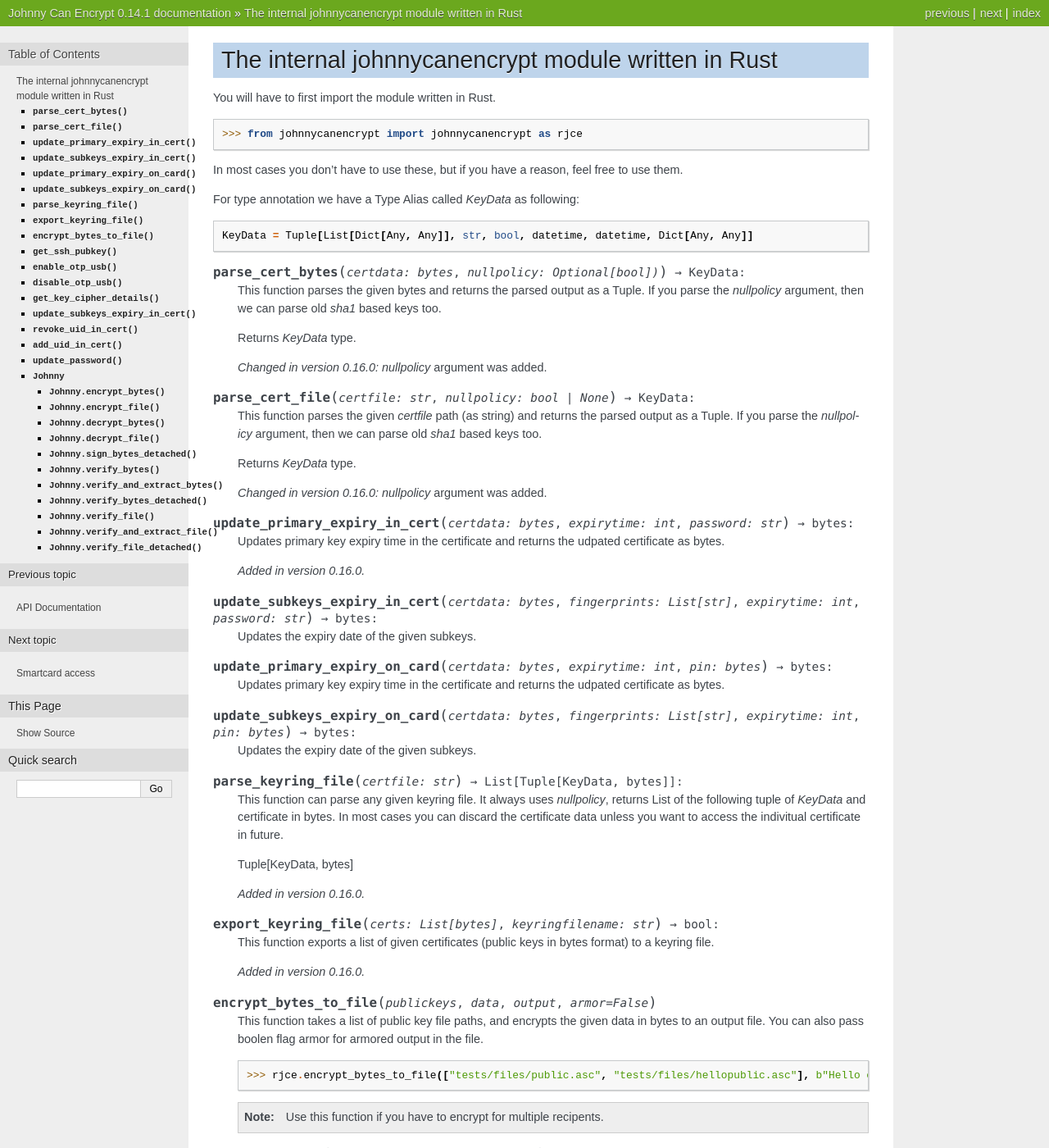
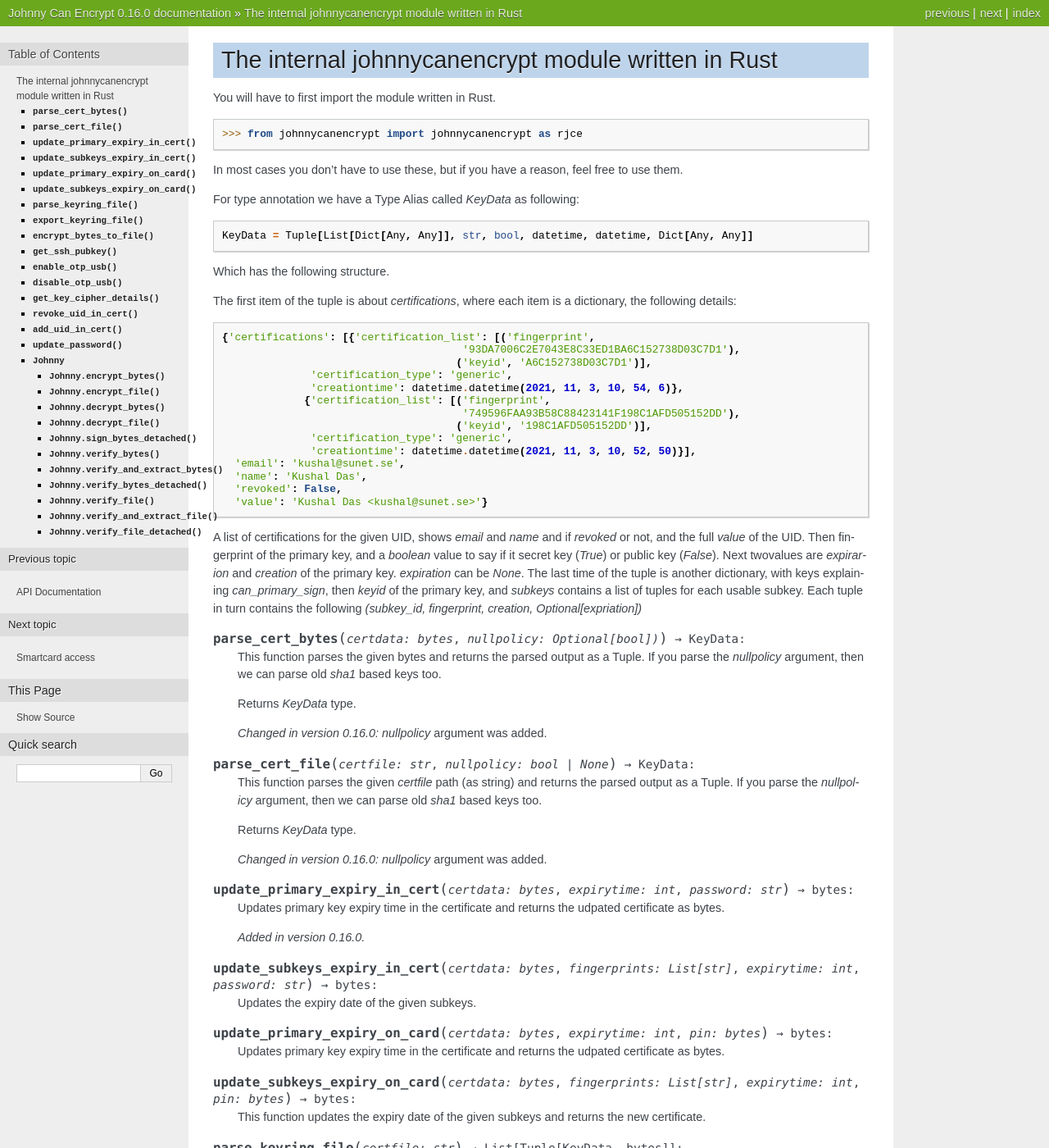
Before and after one commit to kushaldas/johnnycanencrypt, a Sphinx documentation site: the page built from docs/rustimplementation.rst, in a window 1280 px wide and 1400 px high. Shown: the whole window at 82% size. Built offline with Sphinx 7.4.7, drawn with Linux system fonts in a browser that asks for light colours; some of the changed text lies outside the part shown.

Commit message:
Updates rtfd documentation steps

```diff
--- a/docs/conf.py
+++ b/docs/conf.py
@@ -24,9 +24,9 @@
 author = 'Kushal Das'
 
 # The short X.Y version
-version = '0.14.1'
+version = '0.16.0'
 # The full version, including alpha/beta/rc tags
-release = '0.14.1'
+release = '0.16.0'
 
 
 # -- General configuration ---------------------------------------------------
@@ -58,7 +58,7 @@
 #
 # This is also used if you do content translation via gettext catalogs.
 # Usually you set "language" from the command line for these cases.
-language = None
+language = "en"
 
 # List of patterns, relative to source directory, that match files and
 # directories to ignore when looking for source files.
--- /dev/null
+++ b/docs/requirements.txt
@@ -0,0 +1 @@
+sphinx
--- a/docs/rustimplementation.rst
+++ b/docs/rustimplementation.rst
@@ -15,6 +15,38 @@
 
         KeyData = Tuple[List[Dict[Any, Any]], str, bool, datetime, datetime, Dict[Any, Any]]
 
+Which has the following structure.
+
+The first item of the tuple is about `certifications`, where each item is a dictionary, the following details:
+
+::
+
+         {'certifications': [{'certification_list': [('fingerprint',
+                                               '93DA7006C2E7043E8C33ED1BA6C152738D03C7D1'),
+                                              ('keyid', 'A6C152738D03C7D1')],
+                       'certification_type': 'generic',
+                       'creationtime': datetime.datetime(2021, 11, 3, 10, 54, 6)},
+                      {'certification_list': [('fingerprint',
+                                               '749596FAA93B58C88423141F198C1AFD505152DD'),
+                                              ('keyid', '198C1AFD505152DD')],
+                       'certification_type': 'generic',
+                       'creationtime': datetime.datetime(2021, 11, 3, 10, 52, 50)}],
+           'email': 'kushal@sunet.se',
+           'name': 'Kushal Das',
+           'revoked': False,
+           'value': 'Kushal Das <kushal@sunet.se>'}
+
+A list of certifications for the given UID, shows *email* and *name* and if
+*revoked* or not, and the full *value* of the UID. Then fingerprint of the
+primary key, and a *boolean* value to say if it secret key (`True`) or public
+key (`False`). Next twovalues are *expirarion* and *creation* of the primary
+key. *expiration* can be `None`.
+The last time of the tuple is another dictionary, with keys explaining *can_primary_sign*, then *keyid* of the
+primary key, and *subkeys* contains a list of tuples for each usable subkey. Each tuple in turn contains the following
+`(subkey_id, fingerprint, creation, Optional[expriation])`
+
+
+
 
 .. function:: parse_cert_bytes(certdata: bytes,nullpolicy: Optional[bool])) -> KeyData:
 
@@ -25,7 +57,6 @@
 
         .. versionchanged:: 0.16.0
            `nullpolicy` argument was added.
-
 
 
 .. function:: parse_cert_file(certfile: str,nullpolicy: Optional[bool]) -> KeyData:
@@ -44,9 +75,11 @@
 
         .. versionadded:: 0.16.0
 
+
 .. function:: update_subkeys_expiry_in_cert(certdata: bytes, fingerprints: List[str], expirytime: int, password: str ) -> bytes:
 
         Updates the expiry date of the given subkeys.
+
 
 .. function:: update_primary_expiry_on_card(certdata: bytes, expirytime: int, pin: bytes ) -> bytes:
 
@@ -55,8 +88,7 @@
 
 .. function:: update_subkeys_expiry_on_card(certdata: bytes, fingerprints: List[str], expirytime: int, pin: bytes) -> bytes:
 
-        Updates the expiry date of the given subkeys.
-
+        This function updates the expiry date of the given subkeys and returns the new certificate.
 
 .. function:: parse_keyring_file(certfile: str) -> List[Tuple[KeyData, bytes]]:
 
@@ -108,9 +140,6 @@
             >>> rjce.get_key_cipher_details(key.keyvalue)
             [('F4F388BBB194925AE301F844C52B42177857DD79', 'EdDSA', 256), ('102EBD23BD5D2D340FBBDE0ADFD1C55926648D2F', 'EdDSA', 256), ('85B67F139D835FA56BA703DB5A7A1560D46ED4F6', 'ECDH', 256)]
 
-.. function:: update_subkeys_expiry_in_cert(certdata: bytes, fingerprints: List[str], expirytime: int, password: string) -> bytes:
-
-        This function updates the expiry date of the given subkeys and returns the new certificate.
 
 .. function:: revoke_uid_in_cert(certdata: bytes, uid: bytes, password: string) -> bytes:
 
```
Also changed, not shown: .readthedocs.yaml (added).
